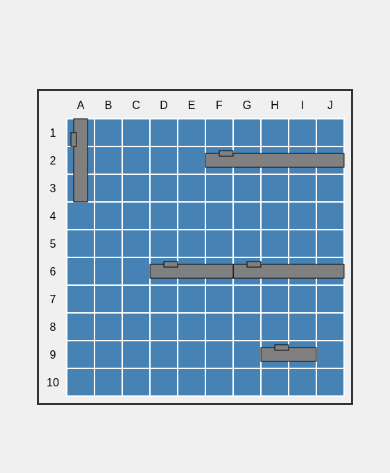
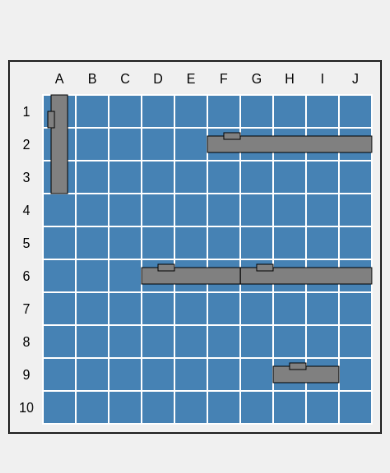
Before and after one commit to gunterh/battleship, a plain HTML site: page index.html in a window 390 px wide. Shown: the part 175-648 px from the top of the page. Drawn offline with Linux system fonts and the light colour scheme.

Commit message:
Update canvas dimensions for improved responsiveness

```diff
--- a/index.html
+++ b/index.html
@@ -15,8 +15,8 @@
       }
       canvas {
         border: 2px solid #333;
-        width: min(80vh, 80vw);
-        height: min(80vh, 80vw);
+        width: min(95vh, 95vw);
+        height: min(95vh, 95vw);
       }
     </style>
   </head>
```
